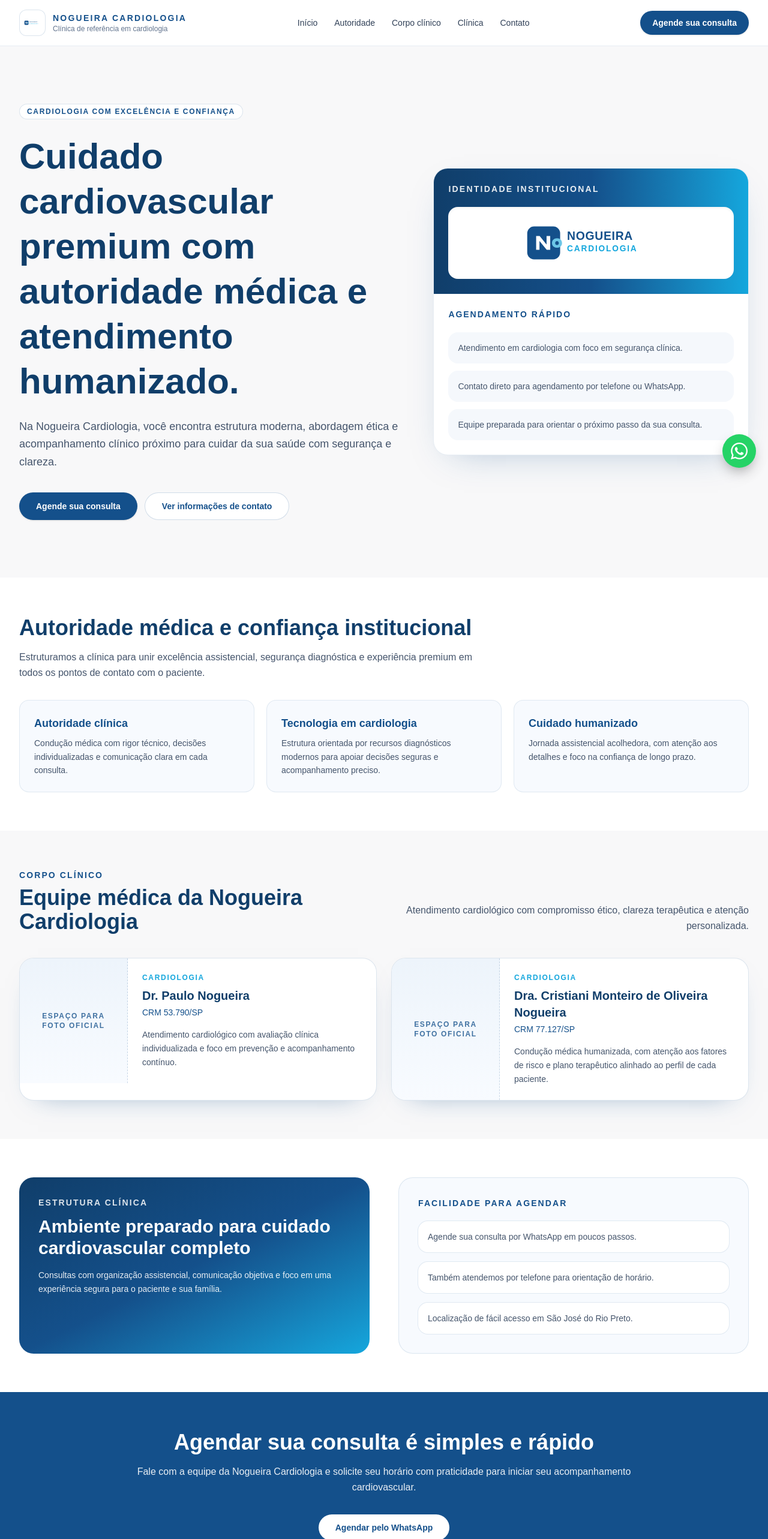
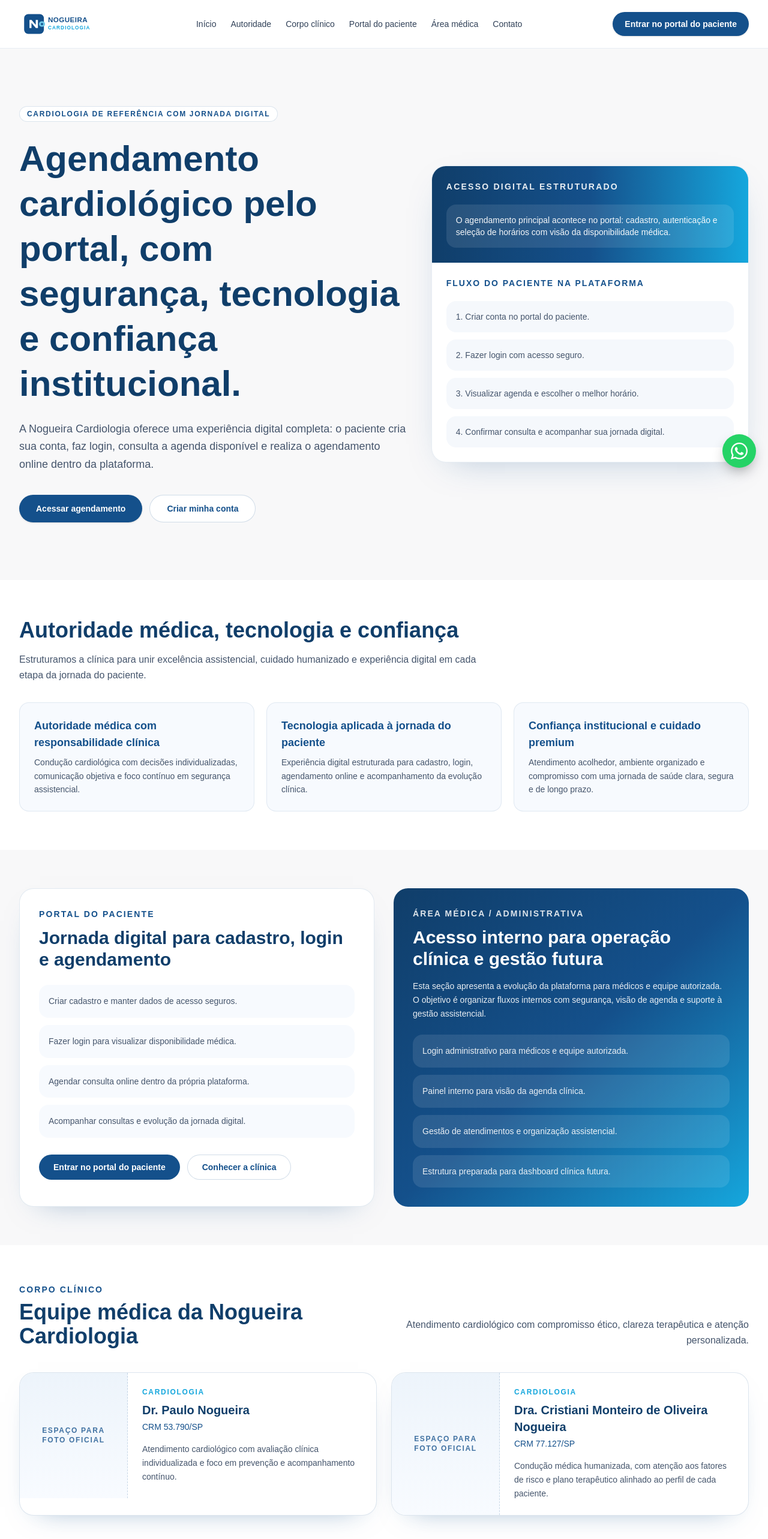
Before and after one commit to Libonatti93/Nogueira-Cardiologia-Digital-Platform, a Next.js app in the folder apps/web/: page / in a window 1280 px wide. Shown: the top 2566 px of the page at 60% size. Built offline with nearby package versions, Linux system fonts and the light colour scheme.

Commit message:
refactor homepage for portal-first institutional journey

```diff
--- a/apps/web/src/app/page.tsx
+++ b/apps/web/src/app/page.tsx
@@ -2,17 +2,19 @@
 
 const authorityPillars = [
   {
-    title: 'Autoridade clínica',
-    description: 'Condução médica com rigor técnico, decisões individualizadas e comunicação clara em cada consulta.',
+    title: 'Autoridade médica com responsabilidade clínica',
+    description:
+      'Condução cardiológica com decisões individualizadas, comunicação objetiva e foco contínuo em segurança assistencial.',
   },
   {
-    title: 'Tecnologia em cardiologia',
+    title: 'Tecnologia aplicada à jornada do paciente',
     description:
-      'Estrutura orientada por recursos diagnósticos modernos para apoiar decisões seguras e acompanhamento preciso.',
+      'Experiência digital estruturada para cadastro, login, agendamento online e acompanhamento da evolução clínica.',
   },
   {
-    title: 'Cuidado humanizado',
-    description: 'Jornada assistencial acolhedora, com atenção aos detalhes e foco na confiança de longo prazo.',
+    title: 'Confiança institucional e cuidado premium',
+    description:
+      'Atendimento acolhedor, ambiente organizado e compromisso com uma jornada de saúde clara, segura e de longo prazo.',
   },
 ];
 
@@ -29,6 +31,20 @@
   },
 ];
 
+const patientPortalHighlights = [
+  'Criar cadastro e manter dados de acesso seguros.',
+  'Fazer login para visualizar disponibilidade médica.',
+  'Agendar consulta online dentro da própria plataforma.',
+  'Acompanhar consultas e evolução da jornada digital.',
+];
+
+const medicalAreaHighlights = [
+  'Login administrativo para médicos e equipe autorizada.',
+  'Painel interno para visão da agenda clínica.',
+  'Gestão de atendimentos e organização assistencial.',
+  'Estrutura preparada para dashboard clínica futura.',
+];
+
 const whatsappLink = 'https://wa.me/5517997440223';
 
 export default function Home() {
@@ -37,23 +53,17 @@
       <header className="sticky top-0 z-30 border-b border-[#14508B]/10 bg-white/95 backdrop-blur-xl">
         <div className="mx-auto flex w-full max-w-7xl items-center justify-between gap-4 px-6 py-4 lg:px-8">
           <a href="#inicio" className="flex items-center gap-3">
-            <div className="flex h-11 w-11 items-center justify-center overflow-hidden rounded-xl border border-[#14508B]/15 bg-white p-1.5">
             <Image
               src="/brand/nogueira-cardiologia-logo.svg"
-                alt="Logo Nogueira Cardiologia"
-                width={96}
-                height={96}
-                className="h-full w-full object-contain"
+              alt="Logo oficial Nogueira Cardiologia"
+              width={320}
+              height={84}
+              className="h-10 w-auto object-contain sm:h-12"
               priority
             />
-            </div>
-            <div>
-              <p className="text-sm font-semibold uppercase tracking-[0.16em] text-[#14508B]">Nogueira Cardiologia</p>
-              <p className="text-xs text-slate-500">Clínica de referência em cardiologia</p>
-            </div>
           </a>
 
-          <nav className="hidden items-center gap-7 text-sm font-medium text-slate-700 lg:flex">
+          <nav className="hidden items-center gap-6 text-sm font-medium text-slate-700 lg:flex">
             <a href="#inicio" className="transition-colors hover:text-[#14508B]">
               Início
             </a>
@@ -63,8 +73,11 @@
             <a href="#corpo-clinico" className="transition-colors hover:text-[#14508B]">
               Corpo clínico
             </a>
-            <a href="#clinica" className="transition-colors hover:text-[#14508B]">
-              Clínica
+            <a href="#portal-paciente" className="transition-colors hover:text-[#14508B]">
+              Portal do paciente
+            </a>
+            <a href="#area-medica" className="transition-colors hover:text-[#14508B]">
+              Área médica
             </a>
             <a href="#contato" className="transition-colors hover:text-[#14508B]">
               Contato
@@ -72,12 +85,10 @@
           </nav>
 
           <a
-            href={whatsappLink}
-            target="_blank"
-            rel="noreferrer"
+            href="#portal-paciente"
             className="inline-flex items-center justify-center rounded-full bg-[#14508B] px-5 py-2.5 text-sm font-semibold text-white shadow-sm transition-colors hover:bg-[#11457B]"
           >
-            Agende sua consulta
+            Entrar no portal do paciente
           </a>
         </div>
       </header>
@@ -85,58 +96,54 @@
       <main>
         <section
           id="inicio"
-          className="mx-auto grid w-full max-w-7xl gap-12 px-6 py-16 lg:grid-cols-[1.1fr_0.9fr] lg:items-center lg:px-8 lg:py-24"
+          className="mx-auto grid w-full max-w-7xl gap-10 px-6 py-16 lg:grid-cols-[1.1fr_0.9fr] lg:items-center lg:px-8 lg:py-24"
         >
           <div>
             <span className="inline-flex rounded-full border border-[#14508B]/15 bg-white px-3 py-1 text-xs font-semibold uppercase tracking-[0.14em] text-[#14508B]">
-              Cardiologia com excelência e confiança
+              Cardiologia de referência com jornada digital
             </span>
             <h1 className="mt-6 text-4xl font-semibold leading-tight text-[#103E6A] md:text-5xl lg:text-6xl">
-              Cuidado cardiovascular premium com autoridade médica e atendimento humanizado.
+              Agendamento cardiológico pelo portal, com segurança, tecnologia e confiança institucional.
             </h1>
             <p className="mt-6 max-w-2xl text-base leading-relaxed text-slate-600 md:text-lg">
-              Na Nogueira Cardiologia, você encontra estrutura moderna, abordagem ética e acompanhamento clínico
-              próximo para cuidar da sua saúde com segurança e clareza.
+              A Nogueira Cardiologia oferece uma experiência digital completa: o paciente cria sua conta, faz login,
+              consulta a agenda disponível e realiza o agendamento online dentro da plataforma.
             </p>
 
             <div className="mt-9 flex flex-col gap-3 sm:flex-row">
               <a
-                href={whatsappLink}
-                target="_blank"
-                rel="noreferrer"
+                href="#portal-paciente"
                 className="inline-flex items-center justify-center rounded-full bg-[#14508B] px-7 py-3 text-sm font-semibold text-white shadow-sm transition-colors hover:bg-[#11457B]"
               >
-                Agende sua consulta
+                Acessar agendamento
               </a>
               <a
-                href="#contato"
+                href="#portal-paciente"
                 className="inline-flex items-center justify-center rounded-full border border-[#14508B]/20 bg-white px-7 py-3 text-sm font-semibold text-[#14508B] transition-colors hover:border-[#14508B]/40"
               >
-                Ver informações de contato
+                Criar minha conta
               </a>
             </div>
           </div>
 
           <aside className="overflow-hidden rounded-3xl border border-[#14508B]/10 bg-white shadow-[0_20px_60px_-30px_rgba(20,80,139,0.35)]">
             <div className="border-b border-[#14508B]/10 bg-gradient-to-r from-[#103E6A] via-[#14508B] to-[#15A7DD] p-6 text-white">
-              <p className="text-sm font-semibold uppercase tracking-[0.16em] text-white/90">Identidade institucional</p>
-              <div className="mt-5 flex min-h-[120px] items-center justify-center rounded-2xl bg-white px-6 py-4 shadow-inner">
-                <Image
-                  src="/brand/nogueira-cardiologia-logo.svg"
-                  alt="Nogueira Cardiologia"
-                  width={420}
-                  height={140}
-                  className="h-20 w-full object-contain"
-                />
+              <p className="text-sm font-semibold uppercase tracking-[0.16em] text-white/90">Acesso digital estruturado</p>
+              <div className="mt-5 rounded-2xl bg-white/10 p-4">
+                <p className="text-sm text-white/95">
+                  O agendamento principal acontece no portal: cadastro, autenticação e seleção de horários com visão da
+                  disponibilidade médica.
+                </p>
               </div>
             </div>
             <div className="p-6">
-              <p className="text-sm font-semibold uppercase tracking-[0.14em] text-[#14508B]">Agendamento rápido</p>
+              <p className="text-sm font-semibold uppercase tracking-[0.14em] text-[#14508B]">Fluxo do paciente na plataforma</p>
               <div className="mt-5 space-y-3">
                 {[
-                  'Atendimento em cardiologia com foco em segurança clínica.',
-                  'Contato direto para agendamento por telefone ou WhatsApp.',
-                  'Equipe preparada para orientar o próximo passo da sua consulta.',
+                  '1. Criar conta no portal do paciente.',
+                  '2. Fazer login com acesso seguro.',
+                  '3. Visualizar agenda e escolher o melhor horário.',
+                  '4. Confirmar consulta e acompanhar sua jornada digital.',
                 ].map((item) => (
                   <div key={item} className="rounded-2xl bg-[#F5F8FC] p-4 text-sm text-slate-600">
                     {item}
@@ -149,10 +156,10 @@
 
         <section id="autoridade" className="bg-white py-16">
           <div className="mx-auto w-full max-w-7xl px-6 lg:px-8">
-            <h2 className="text-3xl font-semibold text-[#103E6A] md:text-4xl">Autoridade médica e confiança institucional</h2>
+            <h2 className="text-3xl font-semibold text-[#103E6A] md:text-4xl">Autoridade médica, tecnologia e confiança</h2>
             <p className="mt-4 max-w-3xl text-sm leading-relaxed text-slate-600 md:text-base">
-              Estruturamos a clínica para unir excelência assistencial, segurança diagnóstica e experiência premium em
-              todos os pontos de contato com o paciente.
+              Estruturamos a clínica para unir excelência assistencial, cuidado humanizado e experiência digital em cada
+              etapa da jornada do paciente.
             </p>
             <div className="mt-8 grid gap-5 md:grid-cols-3">
               {authorityPillars.map((item) => (
@@ -165,7 +172,53 @@
           </div>
         </section>
 
-        <section id="corpo-clinico" className="py-16">
+        <section id="portal-paciente" className="py-16">
+          <div className="mx-auto grid w-full max-w-7xl gap-6 px-6 lg:grid-cols-2 lg:gap-8 lg:px-8">
+            <article className="rounded-3xl border border-[#14508B]/12 bg-white p-8 shadow-[0_20px_50px_-35px_rgba(20,80,139,0.5)]">
+              <p className="text-sm font-semibold uppercase tracking-[0.15em] text-[#14508B]">Portal do paciente</p>
+              <h2 className="mt-3 text-3xl font-semibold text-[#103E6A]">Jornada digital para cadastro, login e agendamento</h2>
+              <div className="mt-6 space-y-3">
+                {patientPortalHighlights.map((item) => (
+                  <div key={item} className="rounded-2xl bg-[#F7FAFE] p-4 text-sm leading-relaxed text-slate-600">
+                    {item}
+                  </div>
+                ))}
+              </div>
+              <div className="mt-7 flex flex-wrap gap-3">
+                <a
+                  href="#inicio"
+                  className="inline-flex items-center justify-center rounded-full bg-[#14508B] px-6 py-2.5 text-sm font-semibold text-white transition-colors hover:bg-[#11457B]"
+                >
+                  Entrar no portal do paciente
+                </a>
+                <a
+                  href="#contato"
+                  className="inline-flex items-center justify-center rounded-full border border-[#14508B]/20 bg-white px-6 py-2.5 text-sm font-semibold text-[#14508B] transition-colors hover:border-[#14508B]/45"
+                >
+                  Conhecer a clínica
+                </a>
+              </div>
+            </article>
+
+            <article id="area-medica" className="rounded-3xl bg-gradient-to-br from-[#103E6A] via-[#14508B] to-[#15A7DD] p-8 text-white">
+              <p className="text-sm font-semibold uppercase tracking-[0.15em] text-white/85">Área médica / administrativa</p>
+              <h2 className="mt-3 text-3xl font-semibold">Acesso interno para operação clínica e gestão futura</h2>
+              <p className="mt-4 text-sm leading-relaxed text-white/90">
+                Esta seção apresenta a evolução da plataforma para médicos e equipe autorizada. O objetivo é organizar
+                fluxos internos com segurança, visão de agenda e suporte à gestão assistencial.
+              </p>
+              <div className="mt-6 space-y-3">
+                {medicalAreaHighlights.map((item) => (
+                  <div key={item} className="rounded-2xl bg-white/10 p-4 text-sm leading-relaxed text-white/90">
+                    {item}
+                  </div>
+                ))}
+              </div>
+            </article>
+          </div>
+        </section>
+
+        <section id="corpo-clinico" className="bg-white py-16">
           <div className="mx-auto w-full max-w-7xl px-6 lg:px-8">
             <div className="flex flex-col gap-4 md:flex-row md:items-end md:justify-between">
               <div>
@@ -202,49 +255,29 @@
           </div>
         </section>
 
-        <section id="clinica" className="bg-white py-16">
-          <div className="mx-auto grid w-full max-w-7xl gap-8 px-6 lg:grid-cols-2 lg:gap-12 lg:px-8">
-            <div className="rounded-3xl bg-gradient-to-br from-[#103E6A] via-[#14508B] to-[#15A7DD] p-8 text-white">
-              <p className="text-sm font-semibold uppercase tracking-[0.15em] text-white/85">Estrutura clínica</p>
-              <h2 className="mt-3 text-3xl font-semibold">Ambiente preparado para cuidado cardiovascular completo</h2>
-              <p className="mt-4 text-sm leading-relaxed text-white/90">
-                Consultas com organização assistencial, comunicação objetiva e foco em uma experiência segura para o
-                paciente e sua família.
+        <section className="bg-[#14508B] py-16">
+          <div className="mx-auto w-full max-w-4xl px-6 text-center lg:px-8">
+            <h2 className="text-3xl font-semibold text-white md:text-4xl">Seu agendamento acontece no portal digital da clínica</h2>
+            <p className="mt-4 text-sm leading-relaxed text-white/90 md:text-base">
+              Crie sua conta, faça login e selecione o melhor horário disponível para sua consulta cardiológica com
+              praticidade e segurança.
             </p>
-            </div>
-
-            <div className="rounded-3xl border border-[#14508B]/12 bg-[#F7FAFE] p-8">
-              <p className="text-sm font-semibold uppercase tracking-[0.15em] text-[#14508B]">Facilidade para agendar</p>
-              <div className="mt-5 space-y-4">
-                {[
-                  'Agende sua consulta por WhatsApp em poucos passos.',
-                  'Também atendemos por telefone para orientação de horário.',
-                  'Localização de fácil acesso em São José do Rio Preto.',
-                ].map((item) => (
-                  <div key={item} className="rounded-2xl bg-white p-4 text-sm text-slate-600 ring-1 ring-[#14508B]/10">
-                    {item}
-                  </div>
-                ))}
-              </div>
-            </div>
-          </div>
-        </section>
-
-        <section id="agendamento" className="bg-[#14508B] py-16">
-          <div className="mx-auto w-full max-w-4xl px-6 text-center lg:px-8">
-            <h2 className="text-3xl font-semibold text-white md:text-4xl">Agendar sua consulta é simples e rápido</h2>
-            <p className="mt-4 text-sm leading-relaxed text-white/90 md:text-base">
-              Fale com a equipe da Nogueira Cardiologia e solicite seu horário com praticidade para iniciar seu
-              acompanhamento cardiovascular.
-            </p>
+            <div className="mt-8 flex flex-col items-center justify-center gap-3 sm:flex-row">
+              <a
+                href="#portal-paciente"
+                className="inline-flex items-center justify-center rounded-full bg-white px-7 py-3 text-sm font-semibold text-[#14508B] transition-colors hover:bg-[#F8F8F9]"
+              >
+                Entrar no portal do paciente
+              </a>
               <a
                 href={whatsappLink}
                 target="_blank"
                 rel="noreferrer"
-              className="mt-8 inline-flex items-center justify-center rounded-full bg-white px-7 py-3 text-sm font-semibold text-[#14508B] transition-colors hover:bg-[#F8F8F9]"
+                className="inline-flex items-center justify-center rounded-full border border-white/35 px-7 py-3 text-sm font-semibold text-white transition-colors hover:bg-white/10"
               >
-              Agendar pelo WhatsApp
+                Suporte via WhatsApp
               </a>
+            </div>
           </div>
         </section>
       </main>
@@ -253,7 +286,9 @@
         <div className="mx-auto grid w-full max-w-7xl gap-6 px-6 text-sm lg:grid-cols-3 lg:px-8">
           <div>
             <p className="text-base font-semibold">Nogueira Cardiologia</p>
-            <p className="mt-2 text-white/80">Cuidado cardiológico com foco em ética, segurança clínica e excelência médica.</p>
+            <p className="mt-2 text-white/80">
+              Cuidado cardiológico com foco em ética, segurança clínica e excelência médica.
+            </p>
           </div>
           <div>
             <p className="font-semibold">Contato</p>
@@ -273,8 +308,8 @@
         href={whatsappLink}
         target="_blank"
         rel="noreferrer"
-        aria-label="Fale conosco no WhatsApp"
-        title="Fale conosco no WhatsApp"
+        aria-label="Falar com a clínica no WhatsApp"
+        title="Suporte via WhatsApp"
         className="fixed bottom-5 right-5 z-40 inline-flex h-14 w-14 items-center justify-center rounded-full bg-[#25D366] text-white shadow-[0_10px_24px_-8px_rgba(0,0,0,0.45)] transition-transform hover:scale-[1.03]"
       >
         <svg viewBox="0 0 24 24" aria-hidden="true" className="h-7 w-7 fill-current">
```
Lines whose indentation alone changed are shown as unchanged.
